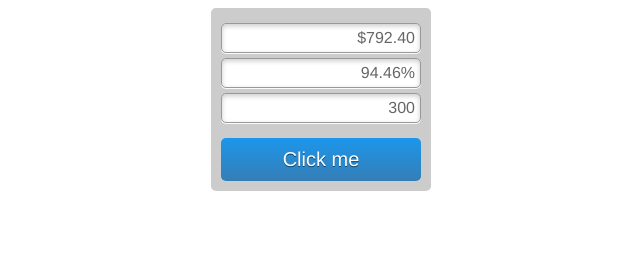
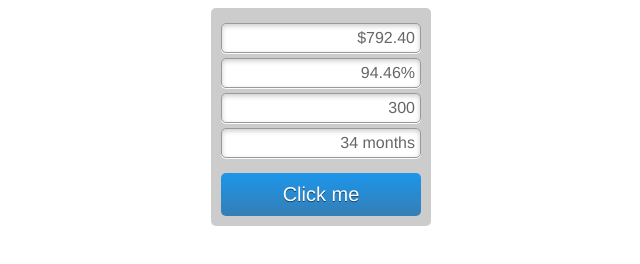
Before and after one commit to vemec/idcrease, a plain HTML site: page example.html in a window 1280 px wide. Both pictures are taken after a click on the link "Click me". Shown: the whole page, without its empty margins (319-959 px from the left). Drawn offline with nearby package versions, Linux system fonts and the light colour scheme.

Commit message:
- readme updated - added sufix option.

```diff
--- a/example.html
+++ b/example.html
@@ -56,6 +56,7 @@
         <div id="number_money">0</div>
         <div id="number_percentage">0</div>
         <div id="number_none">0</div>
+        <div id="number_months">0 months</div>
         <a id="click" href="#">Click me</a>
     </div>
 
@@ -82,7 +83,15 @@
                 'data_type' : 'none',
                 'original_value' : 10,
                 'next_value' : 300,
-                'duration': 1000
+                'duration': 1500
+            });
+
+            $('#number_months').idcrease({
+                'data_type' : 'none',
+                'original_value' : 5,
+                'next_value' : 34,
+                'duration': 1000,
+                'sufix': ' months'
             });
 
         });
--- a/jquery.idcrease.js
+++ b/jquery.idcrease.js
@@ -1,5 +1,5 @@
 /*
- *  idcrease v 0.1.2 - jQuery plugin
+ *  idcrease v 0.1.3 - jQuery plugin
  *  Increase or decrease numeric values
  *  written by Diego Ghersi
  *
@@ -14,11 +14,12 @@
 
     // idcrease settings
     var settings = $.extend( {
-      'data_type' : 'none', // none | money | format_percentage
+      'data_type' : 'none', // none | money | percentage
       'original_value' : 0,
       'next_value' : 100,
       'duration' : 2000,
-      'easing' : 'swing'
+      'easing' : 'swing',
+      'sufix': ''
     }, options);
 
     // format money values
@@ -48,30 +49,28 @@
                 step: function()
                 {
                     if (settings.data_type == 'money') {
-                        element.text(format_money(this.value, '$'));
+                        element.text(format_money(this.value, '$'+settings.sufix));
                     }
                     else if (settings.data_type == 'percentage') {
-                        element.text(format_percentage(this.value));
+                        element.text(format_percentage(this.value)+settings.sufix);
                     }
                     else if (settings.data_type == 'none') {
-                        element.text(Math.floor(this.value * 100) / 100);
+                        element.text(Math.round(this.value)+settings.sufix);
                     }
                 },
                 complete: function() {
                     if (settings.data_type == 'money') {
-                        element.text(format_money(settings.next_value, '$'));
+                        element.text(format_money(settings.next_value, '$'+settings.sufix));
                     }
                     else if (settings.data_type == 'percentage') {
-                        element.text(settings.next_value + '%');
+                        element.text(settings.next_value + '%'+settings.sufix);
                     }
                     else if (settings.data_type == 'none') {
-                        element.text(settings.next_value);
+                        element.text(settings.next_value+settings.sufix);
                     }
                 }
             });
         }
-
     });
-
   };
 })( jQuery );
```
Also changed, not shown: 1 other file.
